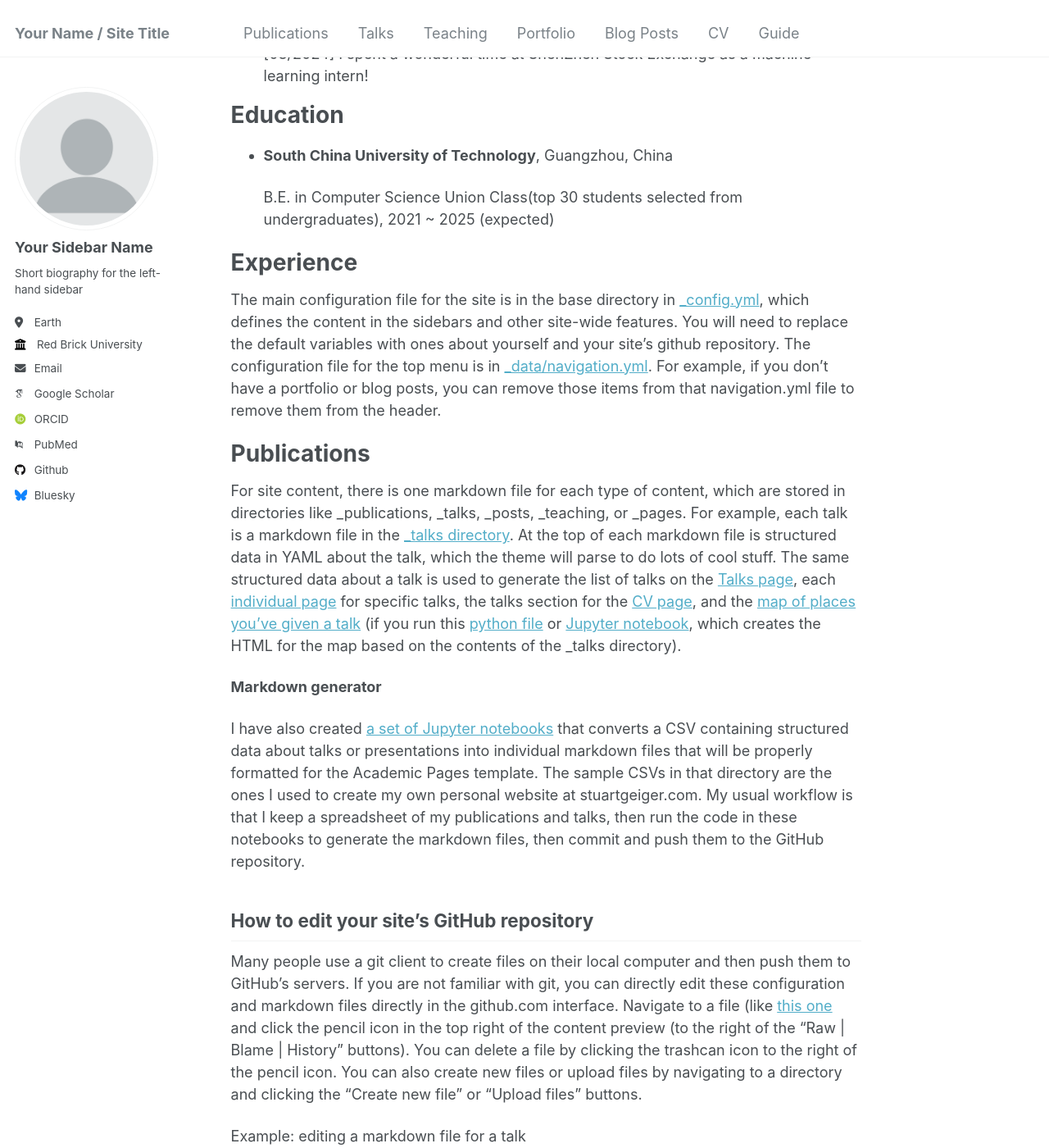
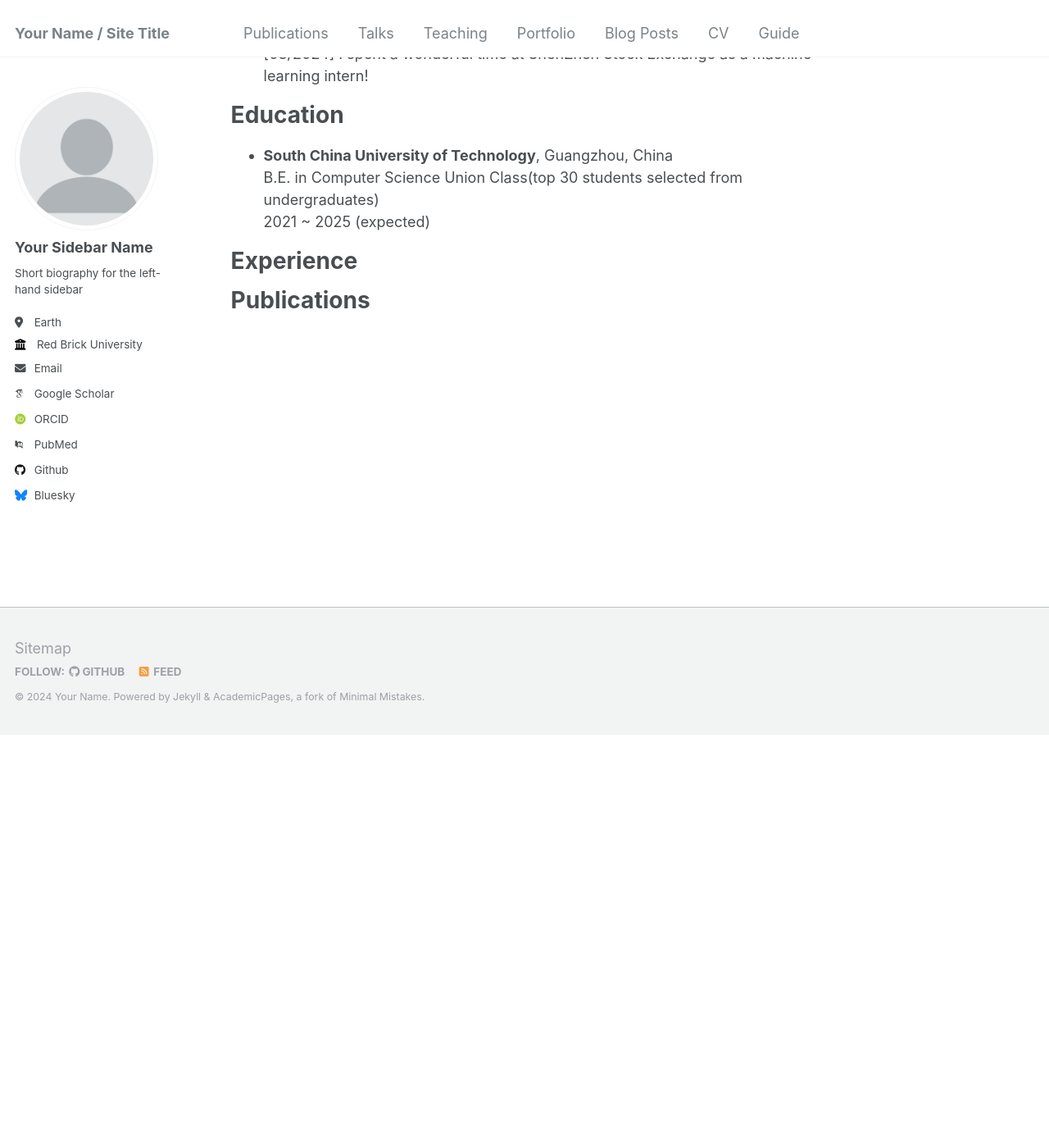
Before and after one commit to jyyang26/jyyang26.github.io, a Jekyll site: the page built from _pages/about.md, in a window 1280 px wide and 1400 px high, scrolled down 504 px. Shown: the whole window at 82% size. Built offline with Jekyll 4.4.1, drawn with Linux system fonts in a browser that asks for light colours; some web fonts are replaced; some of the changed text lies outside the part shown.

Commit message:
Update about.md

```diff
--- a/_pages/about.md
+++ b/_pages/about.md
@@ -21,31 +21,12 @@ My name is Junyao Yang, a final year undergraduate student majoring in **Compute
 
 Education
 ======
-- **South China University of Technology**, Guangzhou, China
-
-  B.E. in Computer Science Union Class(top 30 students selected from undergraduates), 2021 ~ 2025 (expected)
+- **South China University of Technology**, Guangzhou, China<br>B.E. in Computer Science Union Class(top 30 students selected from undergraduates)<br>2021 ~ 2025 (expected)
 
 Experience
 ======
 
-The main configuration file for the site is in the base directory in [_config.yml](https://github.com/academicpages/academicpages.github.io/blob/master/_config.yml), which defines the content in the sidebars and other site-wide features. You will need to replace the default variables with ones about yourself and your site's github repository. The configuration file for the top menu is in [_data/navigation.yml](https://github.com/academicpages/academicpages.github.io/blob/master/_data/navigation.yml). For example, if you don't have a portfolio or blog posts, you can remove those items from that navigation.yml file to remove them from the header.
+
 
 Publications
 ======
-For site content, there is one markdown file for each type of content, which are stored in directories like _publications, _talks, _posts, _teaching, or _pages. For example, each talk is a markdown file in the [_talks directory](https://github.com/academicpages/academicpages.github.io/tree/master/_talks). At the top of each markdown file is structured data in YAML about the talk, which the theme will parse to do lots of cool stuff. The same structured data about a talk is used to generate the list of talks on the [Talks page](https://academicpages.github.io/talks), each [individual page](https://academicpages.github.io/talks/2012-03-01-talk-1) for specific talks, the talks section for the [CV page](https://academicpages.github.io/cv), and the [map of places you've given a talk](https://academicpages.github.io/talkmap.html) (if you run this [python file](https://github.com/academicpages/academicpages.github.io/blob/master/talkmap.py) or [Jupyter notebook](https://github.com/academicpages/academicpages.github.io/blob/master/talkmap.ipynb), which creates the HTML for the map based on the contents of the _talks directory).
-
-**Markdown generator**
-
-I have also created [a set of Jupyter notebooks](https://github.com/academicpages/academicpages.github.io/tree/master/markdown_generator
-) that converts a CSV containing structured data about talks or presentations into individual markdown files that will be properly formatted for the Academic Pages template. The sample CSVs in that directory are the ones I used to create my own personal website at stuartgeiger.com. My usual workflow is that I keep a spreadsheet of my publications and talks, then run the code in these notebooks to generate the markdown files, then commit and push them to the GitHub repository.
-
-How to edit your site's GitHub repository
-------
-Many people use a git client to create files on their local computer and then push them to GitHub's servers. If you are not familiar with git, you can directly edit these configuration and markdown files directly in the github.com interface. Navigate to a file (like [this one](https://github.com/academicpages/academicpages.github.io/blob/master/_talks/2012-03-01-talk-1.md) and click the pencil icon in the top right of the content preview (to the right of the "Raw | Blame | History" buttons). You can delete a file by clicking the trashcan icon to the right of the pencil icon. You can also create new files or upload files by navigating to a directory and clicking the "Create new file" or "Upload files" buttons.
-
-Example: editing a markdown file for a talk
-![Editing a markdown file for a talk](/images/editing-talk.png)
-
-For more info
-------
-More info about configuring Academic Pages can be found in [the guide](https://academicpages.github.io/markdown/). The [guides for the Minimal Mistakes theme](https://mmistakes.github.io/minimal-mistakes/docs/configuration/) (which this theme was forked from) might also be helpful.
```
